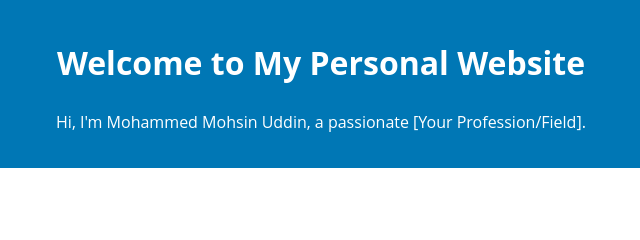
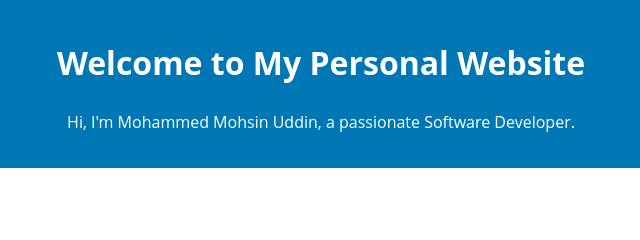
Before and after one commit to Mohsinnuddin/Portfolio, a plain HTML site: page index.html in a window 1280 px wide. Shown: the top 240 px of the page, 319-959 px from the left. Drawn offline with Linux system fonts and the light colour scheme.

Commit message:
Update index.html

```diff
--- a/index.html
+++ b/index.html
@@ -9,7 +9,7 @@
 <body>
     <header>
         <h1>Welcome to My Personal Website</h1>
-        <p>Hi, I'm Mohammed Mohsin Uddin, a passionate [Your Profession/Field].</p>
+        <p>Hi, I'm Mohammed Mohsin Uddin, a passionate Software Developer.</p>
     </header>
     <nav>
         <ul>
```
